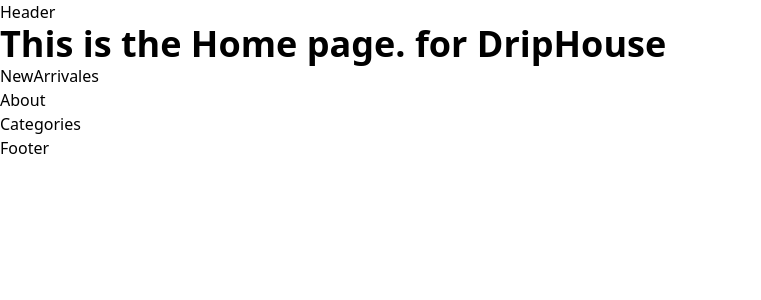
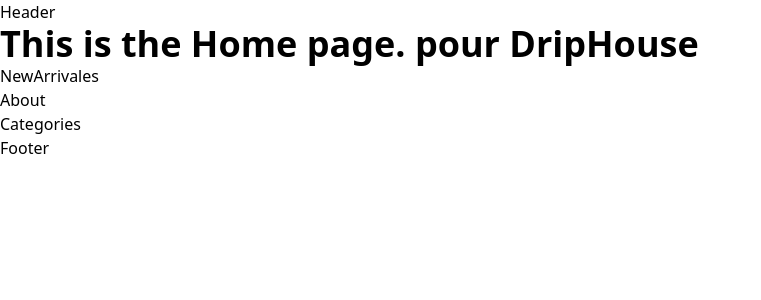
Before and after one commit to koffiemmal/DripHouseSite, a Vue app: page / in a window 1280 px wide. Shown: the top 300 px of the page, without its empty margins (0-761 px from the left). Built offline with nearby package versions, Linux system fonts and the light colour scheme.

Commit message:
test deply

```diff
--- a/src/components/Home/Home.vue
+++ b/src/components/Home/Home.vue
@@ -1,7 +1,7 @@
 <template>
   <div class="">
     <p class="text-4xl text-black font-bold">
-      This is the Home page. for DripHouse
+      This is the Home page. pour DripHouse
     </p>
   </div>
 </template>
```
